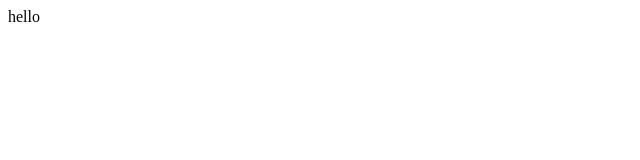
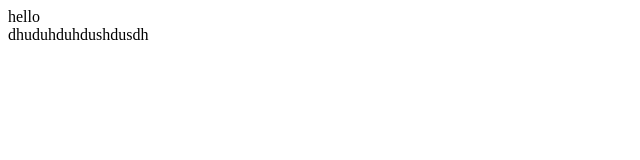
Before and after one commit to saiman777/demo-repo, a plain HTML site: page index.html in a window 1280 px wide. Shown: the whole page, without its empty margins (0-640 px from the left). Drawn offline with Linux system fonts and the light colour scheme.

Commit message:
from local

```diff
--- a/index.html
+++ b/index.html
@@ -1,3 +1,6 @@
 <div>
     hello
 </div>
+<diV>
+    dhuduhduhdushdusdh
+</diV>
```
